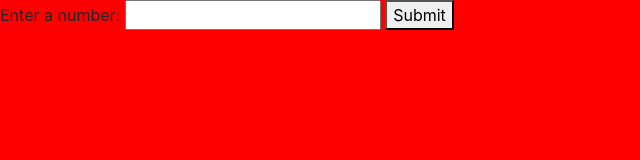
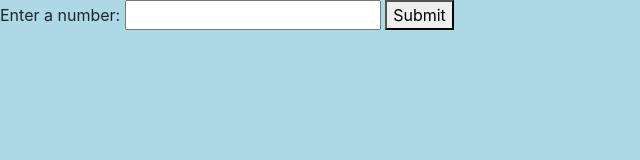
Before and after one commit to semariah/galactic-age-calculator-code-review, a website built with webpack: page src/index.html in a window 1280 px wide. Shown: the whole page, without its empty margins (0-640 px from the left). Built offline with nearby package versions, Linux system fonts and the light colour scheme.

Commit message:
finall cleaning and update

```diff
--- a/src/styles.css
+++ b/src/styles.css
@@ -1,3 +1,3 @@
 body {
-  background-color: red;
+  background-color: lightblue;
 }
```
Also changed, not shown: spec/galactic-spec.js (+0 -2 lines), src/scripts.js (+0 -66 lines), 1 other file.
